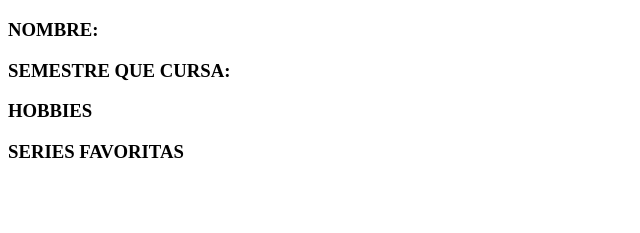
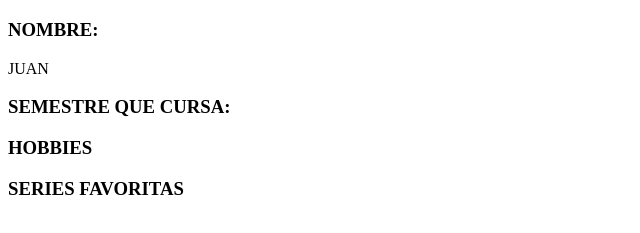
Before and after one commit to juanrios2/index, a plain HTML site: page index.html in a window 1280 px wide. Shown: the part 61-294 px from the top of the page, without its empty margins (0-640 px from the left). Drawn offline with Linux system fonts and the light colour scheme.

Commit message:
add nombre

```diff
--- a/index.html
+++ b/index.html
@@ -8,6 +8,7 @@
 <body>
     <h1>TALLER DE BUENAS PRACTICAS</h1>
     <h3>NOMBRE:</h3>
+    <p>JUAN</p>
     <h3>SEMESTRE QUE CURSA:</h3>
     <h3>HOBBIES</h3>
     <h3>SERIES FAVORITAS</H3>
```
